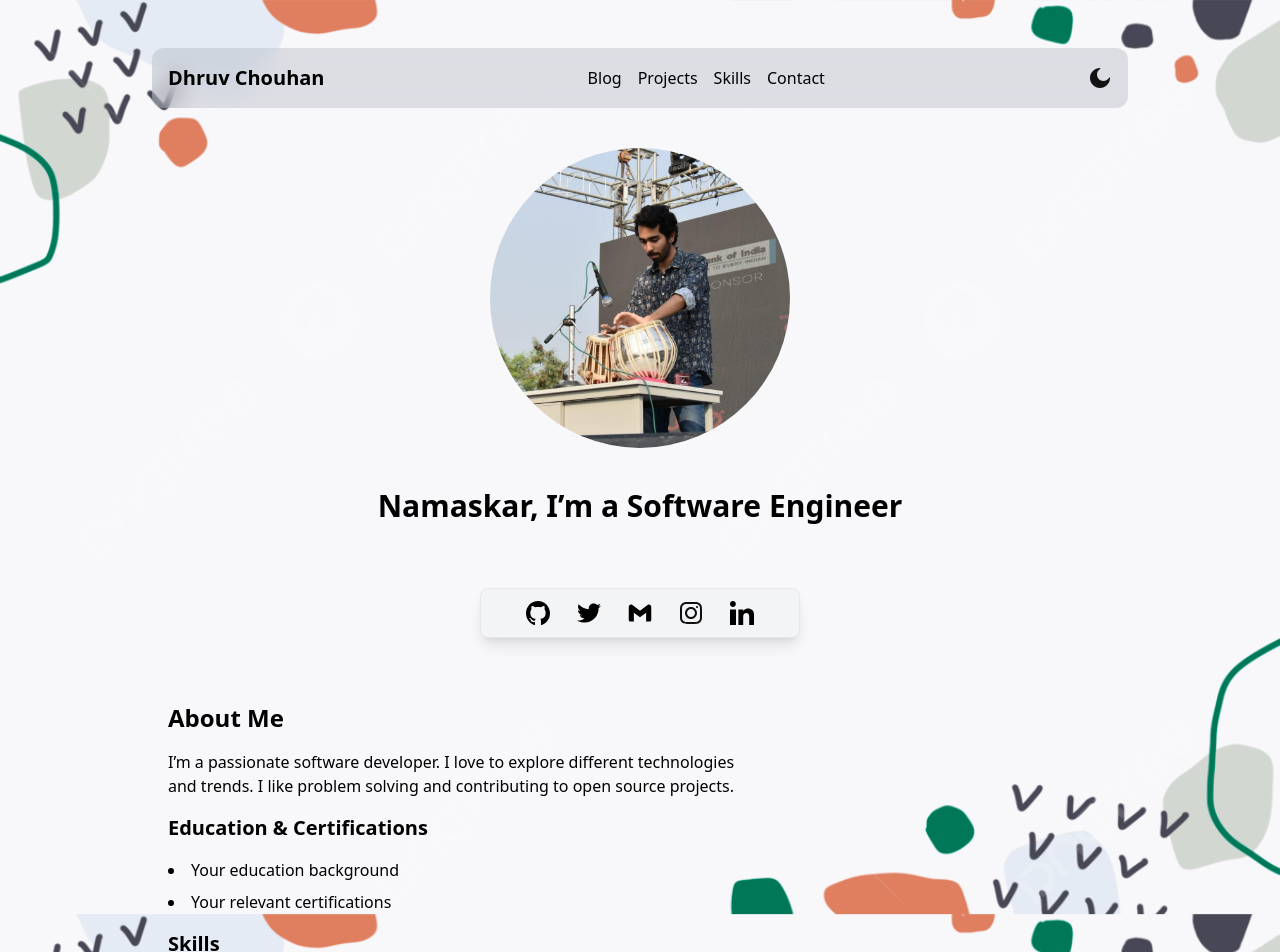
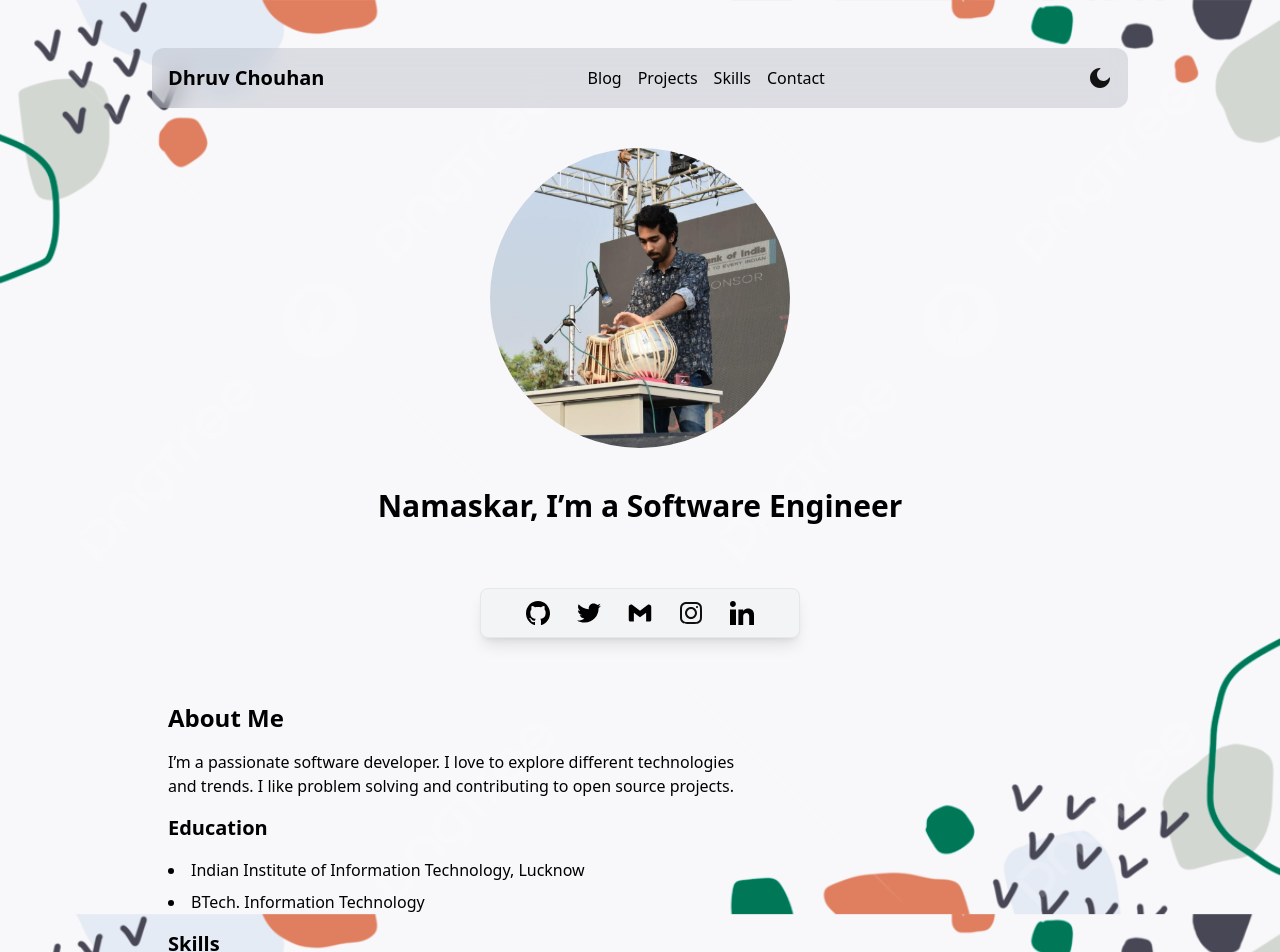
Before and after one commit to ecxtacy/dhruvchouhan, a Next.js app: page / in a window 1280 px wide. Shown: the top 952 px of the page. Built offline with nearby package versions, Linux system fonts and the light colour scheme.

Commit message:
added education content

```diff
--- a/components/home-page.tsx
+++ b/components/home-page.tsx
@@ -9,7 +9,7 @@ import { Button } from "@/components/ui/button"
 import Image from "next/image"
 import Navbar from "./navbar"
 import Skilltag from "./ui/skill-tag"
-import data, { about_me } from "@/content/data"
+import data, { about_me, education } from "@/content/data"
 import Icon from "./ui/icon"
 
 export function HomePage() {
@@ -45,10 +45,10 @@ export function HomePage() {
         <section className="space-y-4" id="about">
           <h2 className="text-2xl font-bold" >About Me</h2>
           <p className="max-w-prose">{data.about_me}</p>
-          <h3 className="text-xl font-bold" id="skills">Education & Certifications</h3>
+          <h3 className="text-xl font-bold" id="skills">Education</h3>
           <ul className="list-disc list-inside space-y-2">
-            <li>Your education background</li>
-            <li>Your relevant certifications</li>
+            <li>{education.college}</li>
+            <li>{education.degree}</li>
           </ul>
           <h3 className="text-xl font-bold" >Skills</h3>
           <div className="flex flex-wrap gap-2">
--- a/content/data.ts
+++ b/content/data.ts
@@ -1,6 +1,11 @@
 export const about_me = [
   "I’m a passionate software developer. I love to explore different technologies and trends. I like problem solving and contributing to open source projects.",
 ];
+
+export const education = {
+  college: "Indian Institute of Information Technology, Lucknow",
+  degree: "BTech. Information Technology"
+};
 
 export const skills = [
   "JavaScript",
```
